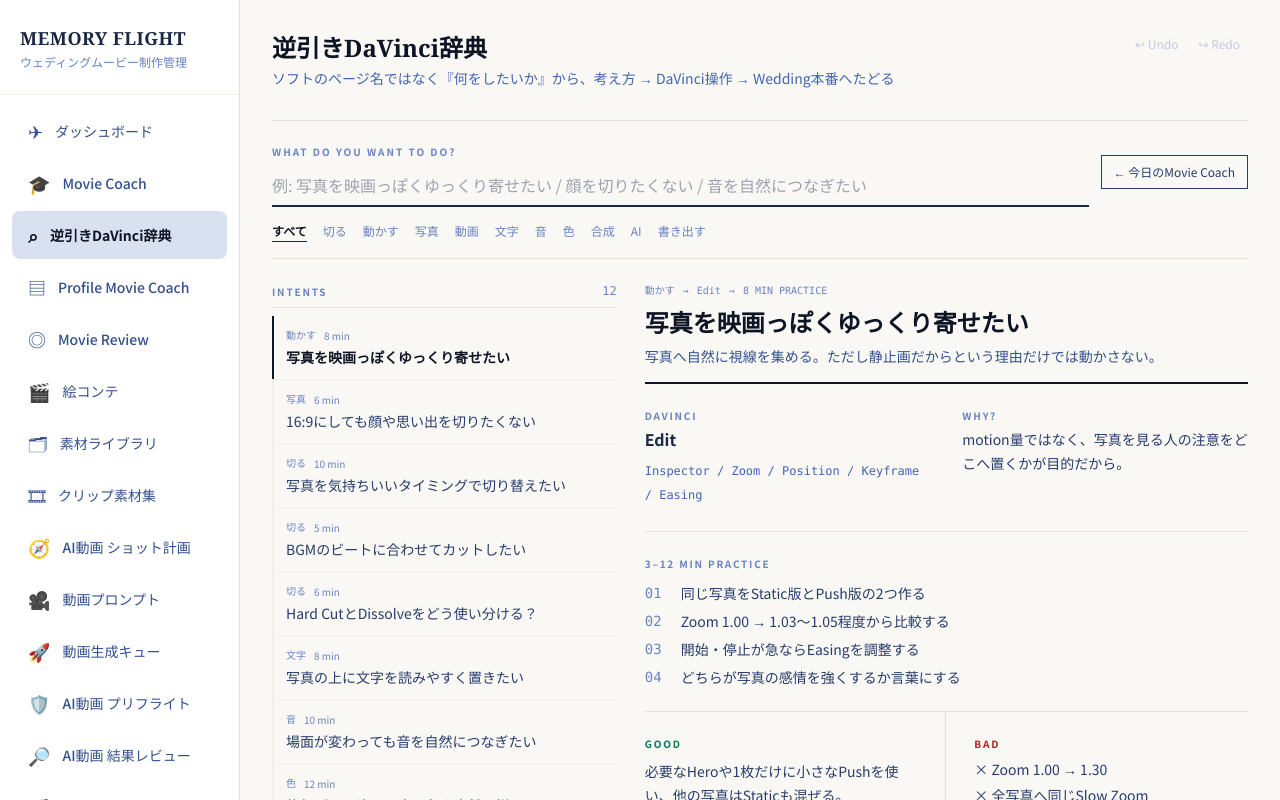
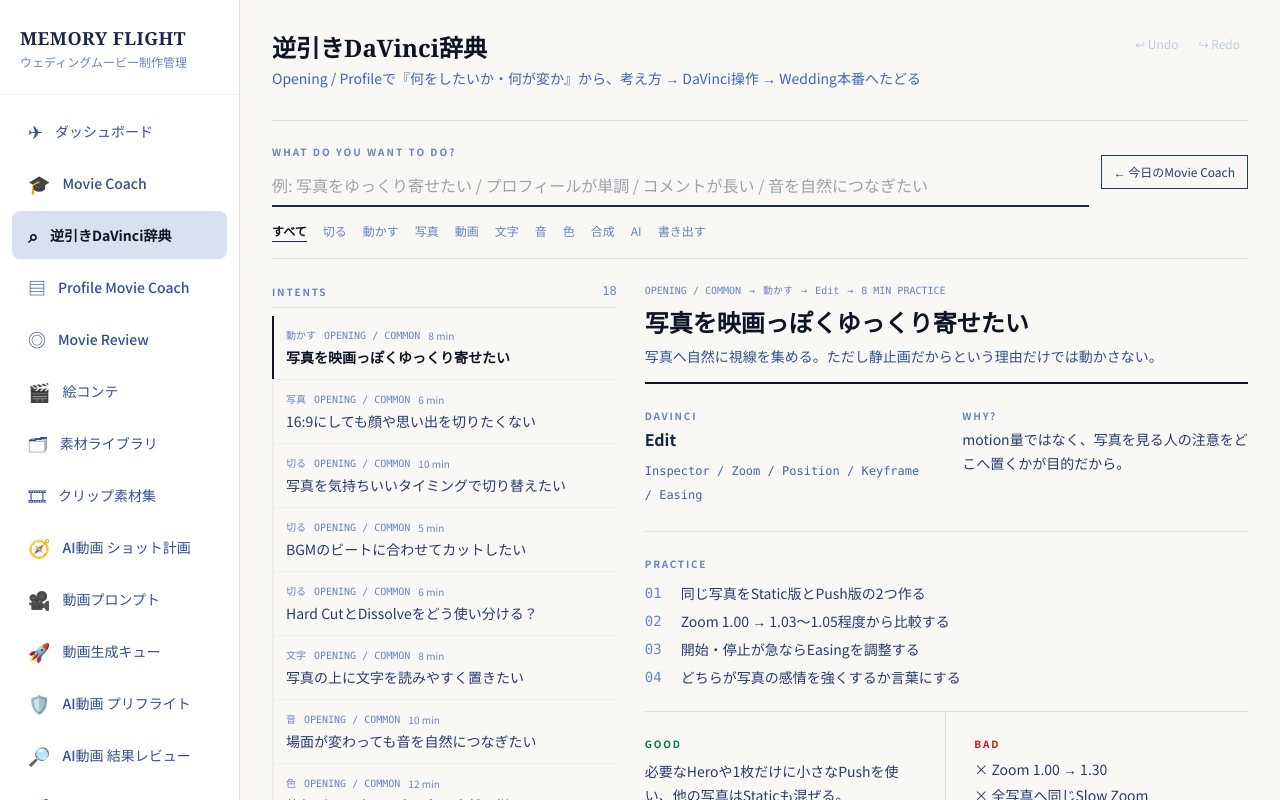
Before and after one commit to m-shogo/wedding-project, a React (Vite) app in the folder movie-dashboard/: page /movie-coach/dictionary in a window 1280 px wide. Shown: the top 800 px of the page. Built offline with nearby package versions, Linux system fonts and the light colour scheme.

Commit message:
feat(movie-coach): unify opening and profile reverse lookup

```diff
--- a/movie-dashboard/src/pages/MovieCoachDictionary.tsx
+++ b/movie-dashboard/src/pages/MovieCoachDictionary.tsx
@@ -7,11 +7,19 @@ import {
   type MovieCoachIntent,
   type MovieCoachIntentCategory,
 } from "../data/movieCoachIntents";
-import { learningSkills, productionOutcomes } from "../data/movieCoach";
-import { getSkillState, learningStateLabel, loadCoachProgress } from "../lib/movieCoach";
+import { profileCoachIntents } from "../data/profileCoachIntents";
+import {
+  allLearningSkills,
+  allProductionOutcomes,
+  getSkillState,
+  learningStateLabel,
+  loadCoachProgress,
+} from "../lib/movieCoach";
 
 const allCategory = "すべて" as const;
 type CategoryFilter = MovieCoachIntentCategory | typeof allCategory;
+const allIntents = [...movieCoachIntents, ...profileCoachIntents];
+const profileIntentIds = new Set(profileCoachIntents.map((intent) => intent.intentId));
 
 function normalize(value: string) {
   return value.toLowerCase().replace(/[\s・/→＋+_-]+/g, "");
@@ -22,7 +30,7 @@ function matchIntent(intent: MovieCoachIntent, query: string) {
   if (!normalizedQuery) return true;
 
   const skillLabels = intent.skillIds
-    .map((skillId) => learningSkills.find((skill) => skill.skillId === skillId)?.label ?? "")
+    .map((skillId) => allLearningSkills.find((skill) => skill.skillId === skillId)?.label ?? "")
     .join(" ");
   const haystack = normalize(
     [
@@ -47,12 +55,12 @@ export function MovieCoachDictionary() {
   const [searchParams, setSearchParams] = useSearchParams();
   const [query, setQuery] = useState(() => searchParams.get("q") ?? "");
   const [category, setCategory] = useState<CategoryFilter>(allCategory);
-  const [selectedId, setSelectedId] = useState(movieCoachIntents[0]?.intentId ?? "");
+  const [selectedId, setSelectedId] = useState(allIntents[0]?.intentId ?? "");
   const [progress] = useState(loadCoachProgress);
 
   const filtered = useMemo(
     () =>
-      movieCoachIntents.filter(
+      allIntents.filter(
         (intent) =>
           (category === allCategory || intent.category === category) && matchIntent(intent, query),
       ),
@@ -64,13 +72,13 @@ export function MovieCoachDictionary() {
 
   const selectedSkills = selected
     ? selected.skillIds
-        .map((skillId) => learningSkills.find((skill) => skill.skillId === skillId))
+        .map((skillId) => allLearningSkills.find((skill) => skill.skillId === skillId))
         .filter((skill) => skill !== undefined)
     : [];
 
   const selectedOutcomes = selected
     ? selected.weddingOutcomeIds
-        .map((outcomeId) => productionOutcomes.find((outcome) => outcome.outcomeId === outcomeId))
+        .map((outcomeId) => allProductionOutcomes.find((outcome) => outcome.outcomeId === outcomeId))
         .filter((outcome) => outcome !== undefined)
     : [];
 
@@ -86,7 +94,7 @@ export function MovieCoachDictionary() {
     <div>
       <Header
         title="逆引きDaVinci辞典"
-        description="ソフトのページ名ではなく『何をしたいか』から、考え方 → DaVinci操作 → Wedding本番へたどる"
+        description="Opening / Profileで『何をしたいか・何が変か』から、考え方 → DaVinci操作 → Wedding本番へたどる"
       />
 
       <div className="mb-6 border-y border-sand-200 dark:border-navy-600 py-4">
@@ -97,7 +105,7 @@ export function MovieCoachDictionary() {
               type="search"
               value={query}
               onChange={(event) => updateQuery(event.target.value)}
-              placeholder="例: 写真を映画っぽくゆっくり寄せたい / 顔を切りたくない / 音を自然につなぎたい"
+              placeholder="例: 写真をゆっくり寄せたい / プロフィールが単調 / コメントが長い / 音を自然につなぎたい"
               className="mt-1 w-full border-0 border-b-2 border-navy-800 dark:border-sand-200 bg-transparent px-0 py-2 text-base text-navy-900 dark:text-sand-100 focus:outline-none"
             />
           </div>
@@ -136,6 +144,7 @@ export function MovieCoachDictionary() {
           <div className="divide-y divide-sand-100 dark:divide-navy-700">
             {filtered.map((intent) => {
               const active = selected?.intentId === intent.intentId;
+              const profileIntent = profileIntentIds.has(intent.intentId);
               return (
                 <button
                   key={intent.intentId}
@@ -149,6 +158,7 @@ export function MovieCoachDictionary() {
                 >
                   <div className="flex items-center gap-2">
                     <span className="text-[10px] font-mono text-navy-400">{intent.category}</span>
+                    <span className="text-[10px] font-mono text-navy-400">{profileIntent ? "PROFILE" : "OPENING / COMMON"}</span>
                     <span className="text-[10px] text-navy-400">{intent.practiceMinutes} min</span>
                   </div>
                   <p className={`mt-1 text-sm ${active ? "font-bold text-navy-900 dark:text-sand-100" : "text-navy-700 dark:text-navy-200"}`}>
@@ -167,6 +177,8 @@ export function MovieCoachDictionary() {
           <article className="min-w-0">
             <div className="border-b-2 border-navy-900 dark:border-sand-100 pb-4">
               <div className="flex flex-wrap items-center gap-2 text-[10px] font-mono text-navy-400">
+                <span>{profileIntentIds.has(selected.intentId) ? "PROFILE" : "OPENING / COMMON"}</span>
+                <span>→</span>
                 <span>{selected.category}</span>
                 <span>→</span>
                 <span>{selected.davinciPage}</span>
@@ -192,7 +204,7 @@ export function MovieCoachDictionary() {
             </div>
 
             <section className="py-6 border-b border-sand-200 dark:border-navy-600">
-              <p className="text-[10px] tracking-[0.18em] font-semibold text-navy-400">3–12 MIN PRACTICE</p>
+              <p className="text-[10px] tracking-[0.18em] font-semibold text-navy-400">PRACTICE</p>
               <ol className="mt-3 space-y-2">
                 {selected.practice.map((step, index) => (
                   <li key={step} className="flex gap-3 text-sm text-navy-700 dark:text-navy-200">
@@ -249,7 +261,16 @@ export function MovieCoachDictionary() {
                 <div className="mt-3 divide-y divide-sand-100 dark:divide-navy-700">
                   {selectedOutcomes.map((outcome) => (
                     <div key={outcome.outcomeId} className="py-2 flex flex-wrap items-center justify-between gap-2">
-                      <span className="text-sm font-semibold text-navy-800 dark:text-sand-100">{outcome.title}</span>
+                      {outcome.movieId === "profile" ? (
+                        <Link
+                          to={`/movie-coach/profile#${outcome.outcomeId}`}
+                          className="text-sm font-semibold text-navy-800 dark:text-sand-100 underline underline-offset-2"
+                        >
+                          {outcome.title} →
+                        </Link>
+                      ) : (
+                        <span className="text-sm font-semibold text-navy-800 dark:text-sand-100">{outcome.title}</span>
+                      )}
                       <span className="text-[10px] font-mono text-navy-400">{outcome.productionRef}</span>
                     </div>
                   ))}
```
